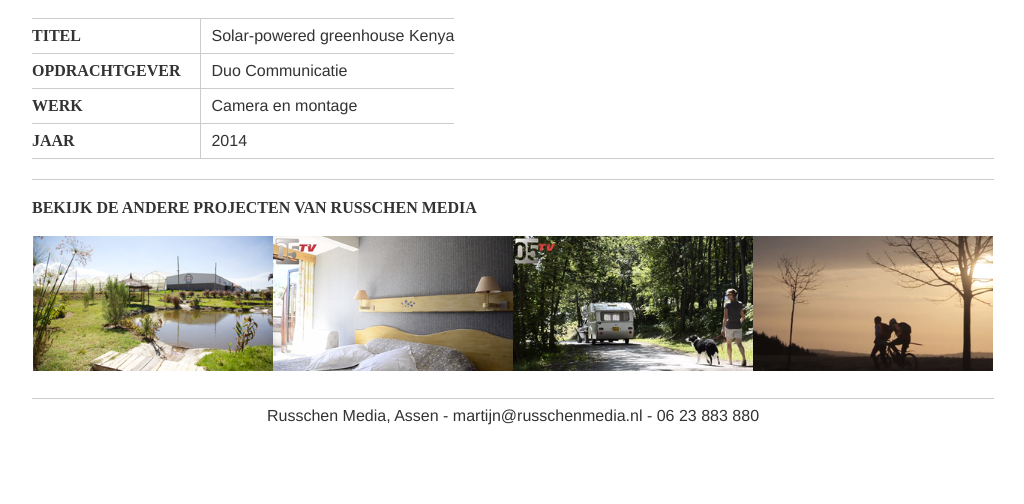
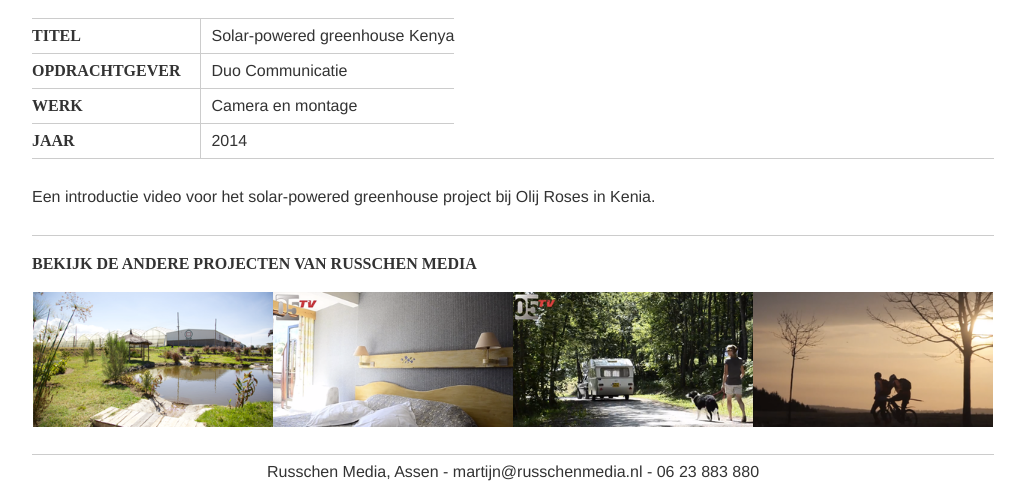
Before and after one commit to martijnrusschen/russchenmedia, a Jekyll site: the page built from _posts/2014-01-01-solar-powered-greenhouse-kenya.md, in a window 1280 px wide. Shown: the part 859-1363 px from the top of the page, without its empty margins (127-1151 px from the left). Built offline with Jekyll 4.4.1, drawn with Linux system fonts in a browser that asks for light colours; some web fonts are replaced; before the commit the page ends 1307 px from its top, so only the background shows below that.

Commit message:
Add description

```diff
--- a/_posts/2014-01-01-solar-powered-greenhouse-kenya.md
+++ b/_posts/2014-01-01-solar-powered-greenhouse-kenya.md
@@ -7,3 +7,5 @@ client: "Duo Communicatie"
 youtube_id: "_Yfg0CLb3Ig"
 image: "greenhouse_kenya.png"
 ---
+
+Een introductie video voor het solar-powered greenhouse project bij Olij Roses in Kenia.
```
